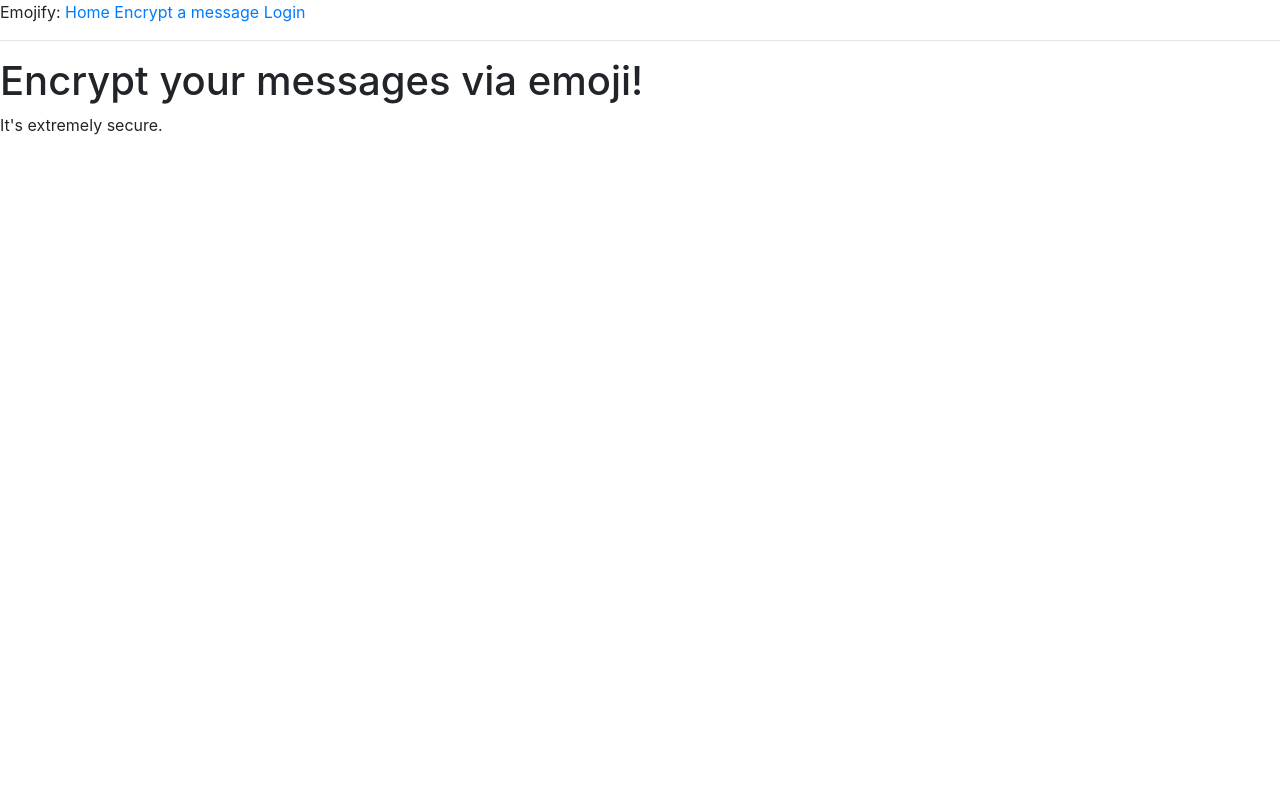
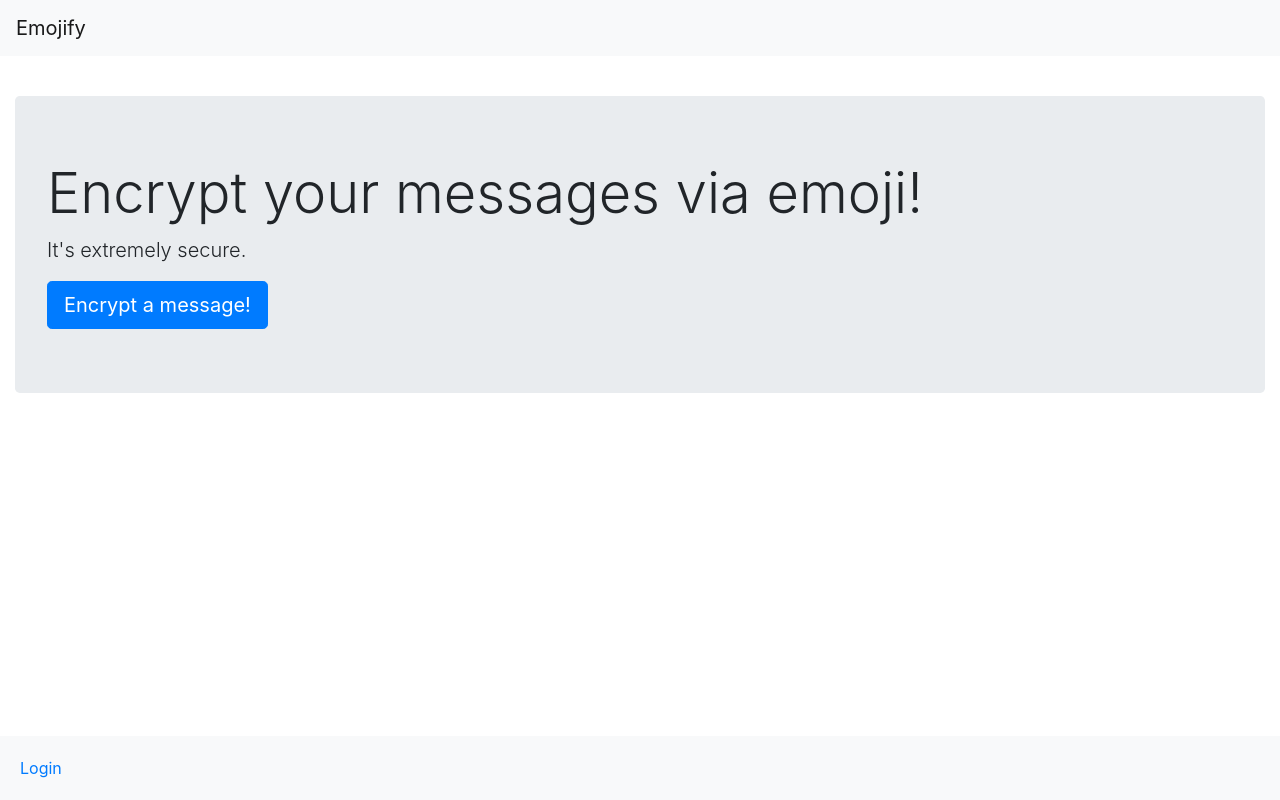
Before and after one commit to aelydens/teamworldbot, a Flask app: page / in a window 1280 px wide. Run offline with Flask 2, Linux system fonts and the light colour scheme; some libraries are stand-ins or nearby versions.

Commit message:
Add bootstrap navbar

```diff
--- a/app/static/css/main.css
+++ b/app/static/css/main.css
@@ -2,3 +2,11 @@
   margin: 0px;
   padding: 0px;
 }
+
+.main {
+  padding-top: 40px;
+}
+
+.navbar.fixed-bottom {
+  padding: 20px;
+}
--- a/app/templates/base.html
+++ b/app/templates/base.html
@@ -8,17 +8,14 @@
     <title>Emojify</title>
   </head>
   <body>
-    <div>Emojify:
-      <a href="{{ url_for('index') }}">Home</a>
-      <a href="{{ url_for('encrypt') }}">Encrypt a message</a>
-      {% if current_user.is_anonymous %}
-        <a href="{{ url_for('login') }}">Login</a>
-      {% else %}
-        <a href="{{ url_for('logout') }}">Logout</a>
-      {% endif %}
-    </div>
-    <div>
-    <hr>
+    <nav class="navbar navbar-expand-lg navbar-light bg-light">
+      <a class="navbar-brand" href="{{ url_for('index') }}">Emojify</a>
+      <button class="navbar-toggler" type="button" data-toggle="collapse" data-target="#navbarNav" aria-controls="navbarNav" aria-expanded="false" aria-label="Toggle navigation">
+        <span class="navbar-toggler-icon"></span>
+      </button>
+    </nav>
+
+    <div class="container-fluid main">
       {% with messages = get_flashed_messages() %}
       {% if messages %}
       <ul>
@@ -29,6 +26,18 @@
       {% endif %}
       {% endwith %}
       {% block content %}{% endblock %}
+    </div>
+
+    <footer>
+      <nav class="navbar fixed-bottom navbar-light bg-light">
+        {% if current_user.is_anonymous %}
+            <a href="{{ url_for('login') }}">Login</a>
+        {% else %}
+            <a href="{{ url_for('logout') }}">Logout</a>
+        {% endif %}
+      </nav>
+    </footer>
+
     <script src="https://code.jquery.com/jquery-3.3.1.slim.min.js" integrity="sha384-q8i/X+965DzO0rT7abK41JStQIAqVgRVzpbzo5smXKp4YfRvH+8abtTE1Pi6jizo" crossorigin="anonymous"></script>
     <script src="https://cdnjs.cloudflare.com/ajax/libs/popper.js/1.14.3/umd/popper.min.js" integrity="sha384-ZMP7rVo3mIykV+2+9J3UJ46jBk0WLaUAdn689aCwoqbBJiSnjAK/l8WvCWPIPm49" crossorigin="anonymous"></script>
     <script src="https://stackpath.bootstrapcdn.com/bootstrap/4.1.1/js/bootstrap.min.js" integrity="sha384-smHYKdLADwkXOn1EmN1qk/HfnUcbVRZyYmZ4qpPea6sjB/pTJ0euyQp0Mk8ck+5T" crossorigin="anonymous"></script>
--- a/app/templates/index.html
+++ b/app/templates/index.html
@@ -1,10 +1,9 @@
 {% extends "base.html" %}
 
 {% block content %}
-  <h1>Encrypt your messages via emoji!</h1>
-  <div>
-    <p>
-      It's extremely secure.
-    </p>
+  <div class="jumbotron">
+    <h1 class="display-4">Encrypt your messages via emoji!</h1>
+    <p class="lead">It's extremely secure.</p>
+    <a class="btn btn-primary btn-lg" href="{{ url_for('encrypt') }}" role="button">Encrypt a message!</a>
   </div>
 {% endblock %}
--- a/app/templates/login.html
+++ b/app/templates/login.html
@@ -8,14 +8,14 @@
             {{ form.username.label }}<br>
             {{ form.username(size=32) }}<br>
             {% for error in form.username.errors %}
-            <span style="color: red;">[{{ error }}]</span>
+            <span style="color: red;">{{ error }}</span>
             {% endfor %}
         </p>
         <p>
             {{ form.password.label }}<br>
             {{ form.password(size=32) }}<br>
             {% for error in form.password.errors %}
-            <span style="color: red;">[{{ error }}]</span>
+            <span style="color: red;">{{ error }}</span>
             {% endfor %}
         </p>
         <p>{{ form.submit() }}</p>
```
Lines whose indentation alone changed are shown as unchanged.
